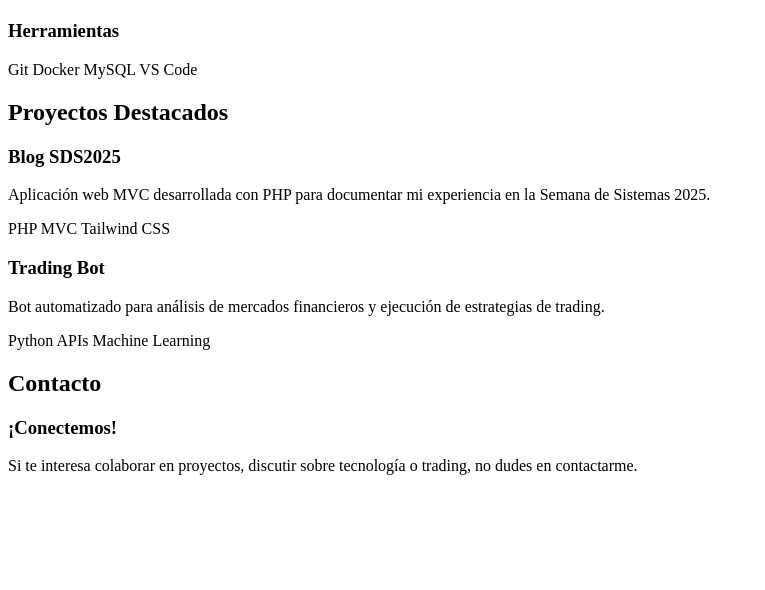
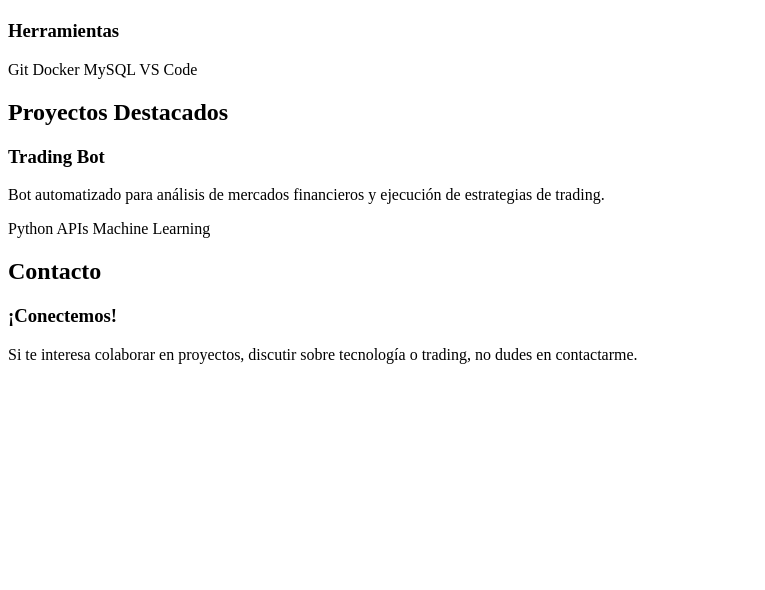
Before and after one commit to W4lterRomero/TPI, a PHP site: page /autor.php in a window 1280 px wide. Shown: the part 4921-5511 px from the top of the page, without its empty margins (0-765 px from the left). Run offline with PHP 8.4, Linux system fonts and the light colour scheme.

Commit message:
Update para pruebas en render

```diff
--- a/miappmvc/app/views/autor.php
+++ b/miappmvc/app/views/autor.php
@@ -1,6 +1,5 @@
-<!-- Página del Autor -->
+
 <div class="min-h-screen bg-gray-50">
-    <!-- Header del autor -->
     <div class="bg-gradient-to-r from-blue-600 to-blue-800 text-white py-20">
         <div class="max-w-4xl mx-auto px-4 text-center">
             <div class="w-32 h-32 rounded-full overflow-hidden shadow-2xl mx-auto mb-6">
@@ -15,7 +14,6 @@
     <!-- Contenido principal -->
     <div class="max-w-4xl mx-auto px-4 py-12">
 
-        <!-- Acerca de mí -->
         <div class="mb-12 bg-white rounded-lg shadow-lg p-6">
             <h2 class="text-3xl font-bold text-gray-900 mb-6 border-b-2 border-blue-500 pb-3">Acerca de Mí</h2>
 
@@ -59,7 +57,7 @@
                     </div>
                 </div>
 
-                <!-- Finanzas -->
+
                 <div class="text-center">
                     <div class="bg-green-100 w-16 h-16 rounded-full flex items-center justify-center mx-auto mb-4">
                         <svg class="w-8 h-8 text-green-600" fill="none" stroke="currentColor" viewBox="0 0 24 24">
@@ -98,17 +96,6 @@
             <h2 class="text-3xl font-bold text-gray-900 mb-6 border-b-2 border-orange-500 pb-3">Proyectos Destacados</h2>
 
             <div class="grid md:grid-cols-2 gap-6">
-                <div class="border border-gray-200 rounded-lg p-4 hover:shadow-md transition-shadow">
-                    <h3 class="text-xl font-semibold text-gray-800 mb-2">Blog SDS2025</h3>
-                    <p class="text-gray-600 mb-3">
-                        Aplicación web MVC desarrollada con PHP para documentar mi experiencia en la Semana de Sistemas 2025.
-                    </p>
-                    <div class="flex flex-wrap gap-2">
-                        <span class="bg-blue-100 text-blue-800 px-2 py-1 rounded text-sm">PHP</span>
-                        <span class="bg-blue-100 text-blue-800 px-2 py-1 rounded text-sm">MVC</span>
-                        <span class="bg-blue-100 text-blue-800 px-2 py-1 rounded text-sm">Tailwind CSS</span>
-                    </div>
-                </div>
 
                 <div class="border border-gray-200 rounded-lg p-4 hover:shadow-md transition-shadow">
                     <h3 class="text-xl font-semibold text-gray-800 mb-2">Trading Bot</h3>
@@ -124,7 +111,7 @@
             </div>
         </div>
 
-        <!-- Contacto -->
+
         <div class="bg-white rounded-lg shadow-lg p-6">
             <h2 class="text-3xl font-bold text-gray-900 mb-6 border-b-2 border-purple-500 pb-3">Contacto</h2>
 
--- a/miappmvc/app/views/dias/dia1.php
+++ b/miappmvc/app/views/dias/dia1.php
@@ -1,6 +1,6 @@
-<!-- Contenido del Día 1 - Lunes -->
+
 <div class="min-h-screen bg-gray-50">
-    <!-- Header del día -->
+
     <div class="bg-gradient-to-r from-blue-600 to-blue-800 text-white py-16">
         <div class="max-w-4xl mx-auto px-4 text-center">
             <h1 class="text-4xl md:text-5xl font-bold mb-4"> Lunes</h1>
--- a/miappmvc/app/views/dias/dia2.php
+++ b/miappmvc/app/views/dias/dia2.php
@@ -1,10 +1,10 @@
-<!-- Contenido del Día 2 - Martes -->
+
 <div class="min-h-screen bg-gray-50">
-    <!-- Header del día -->
+
     <div class="bg-gradient-to-r from-blue-600 to-blue-800 text-white py-16">
         <div class="max-w-4xl mx-auto px-4 text-center">
             <h1 class="text-4xl md:text-5xl font-bold mb-4">Martes</h1>
-            <p class="text-xl md:text-2xl opacity-90">Decisiones Estratégicas en Base a los Datos</p>
+            <p class="text-xl md:text-2xl opacity-90">Día de ponencias</p>
         </div>
     </div>
 
--- a/miappmvc/app/views/dias/dia4.php
+++ b/miappmvc/app/views/dias/dia4.php
@@ -1,6 +1,6 @@
-<!-- Contenido del Día 1 - Lunes -->
+
 <div class="min-h-screen bg-gray-50">
-    <!-- Header del día -->
+
     <div class="bg-gradient-to-r from-blue-600 to-blue-800 text-white py-16">
         <div class="max-w-4xl mx-auto px-4 text-center">
             <h1 class="text-4xl md:text-5xl font-bold mb-4"> Jueves</h1>
--- a/miappmvc/app/views/index.php
+++ b/miappmvc/app/views/index.php
@@ -3,7 +3,6 @@
     <!-- Hero Section -->
     <section class="bg-gradient-to-r from-blue-600 to-blue-800 text-white py-20">
         <div class="max-w-7xl mx-auto px-4 sm:px-6 lg:px-8 text-center">
-            <!-- Imagen SDS arriba del título -->
 
             <h1 class="text-4xl md:text-6xl font-bold mb-6">SDS2025</h1>
             <div class="mb-8">
```
Also changed, not shown: miappmvc/app/views/dias/dia5.php (deleted, +0 -11 lines).
